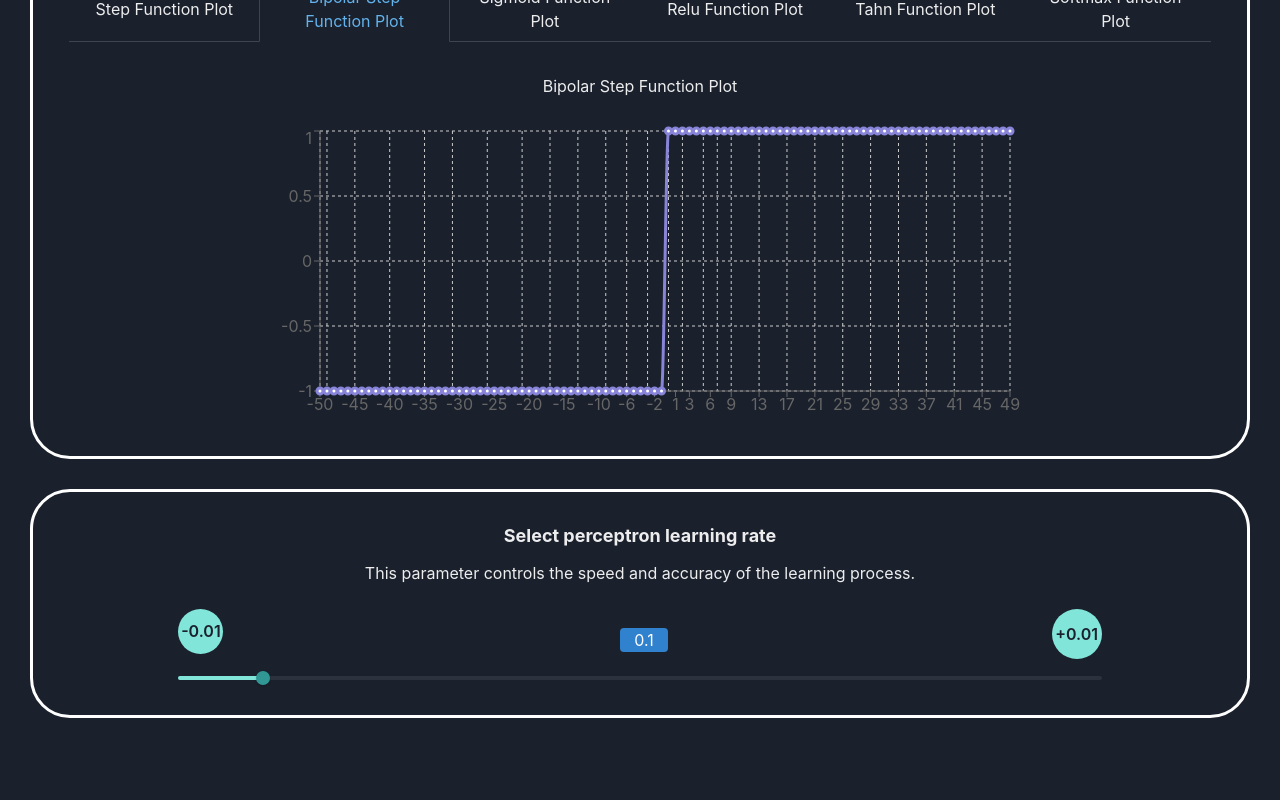
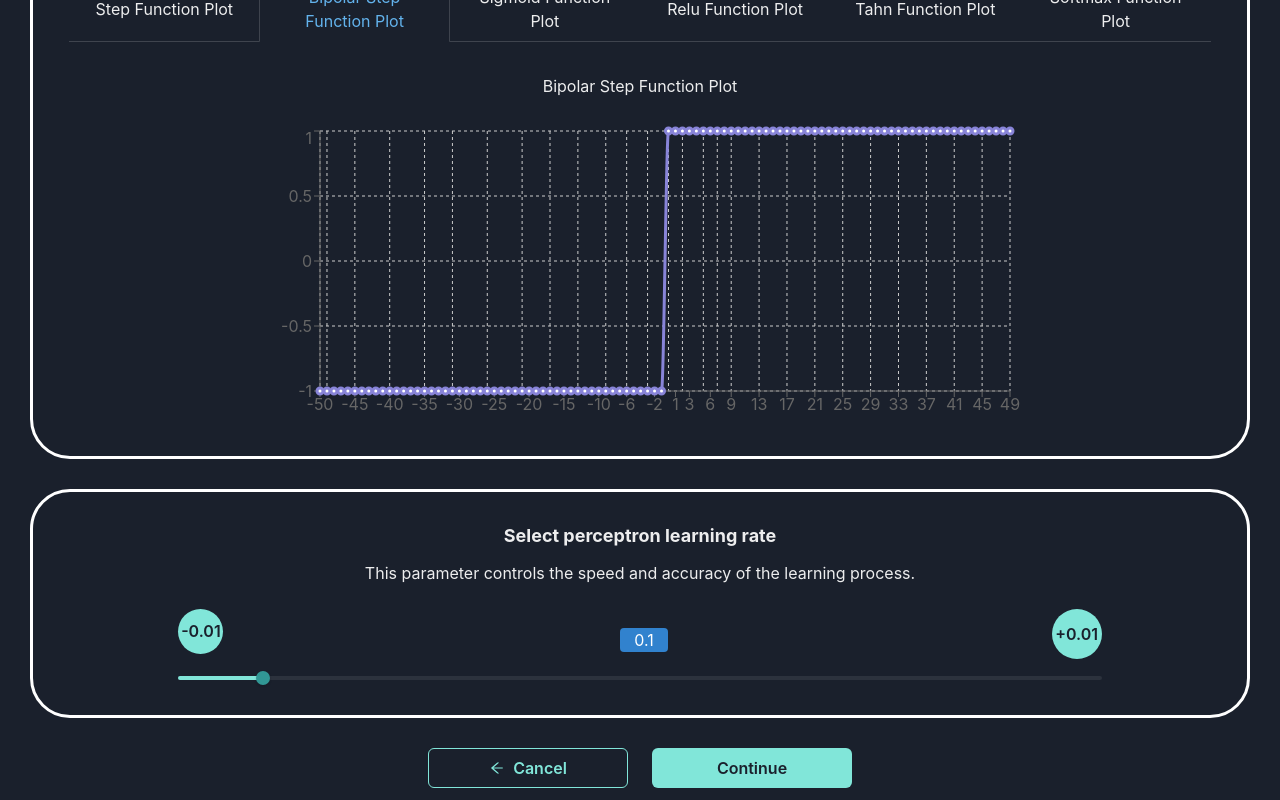
Before and after one commit to Lewoczegg/perceptron-simulation, a React (Vite) app: page /inputs in a window 1280 px wide. Shown: the part 503-1303 px from the top of the page. Before the commit the page ends 1251 px from the top, so only its background shows below. Built offline with nearby package versions, Linux system fonts and the light colour scheme.

Commit message:
Add navigation buttons

```diff
--- a/package.json
+++ b/package.json
@@ -16,6 +16,7 @@
     "framer-motion": "^10.12.10",
     "react": "^18.2.0",
     "react-dom": "^18.2.0",
+    "react-icons": "^4.8.0",
     "react-router-dom": "^6.11.1",
     "recharts": "^2.6.2"
   },
--- a/src/App.tsx
+++ b/src/App.tsx
@@ -3,6 +3,7 @@ import Header from "./components/Header";
 import FrontPage from "./components/FrontPage";
 import PerceptronInputs from "./components/PerceptronInputs";
 import { AnimatePresence } from "framer-motion";
+import PerceptronLearningVisualization from "./components/PerceptronLearningVisualization";
 
 function App() {
   const location = useLocation();
@@ -14,6 +15,10 @@ function App() {
         <Routes location={location} key={location.pathname}>
           <Route path="/" element={<FrontPage />} />
           <Route path="/inputs" element={<PerceptronInputs />} />
+          <Route
+            path="learning"
+            element={<PerceptronLearningVisualization />}
+          />
         </Routes>
       </AnimatePresence>
     </>
--- a/src/components/PerceptronInputs.tsx
+++ b/src/components/PerceptronInputs.tsx
@@ -3,6 +3,8 @@ import DataSeparation from "./DataSeparation";
 import { motion } from "framer-motion";
 import PerceptronActivationFuncions from "./PerceptronActivationFuncions";
 import PerceptronLearningRate from "./PerceptronLearningRate";
+import { Button, Flex, Icon } from "@chakra-ui/react";
+import { AiOutlineArrowLeft } from "react-icons/ai";
 
 const PerceptronInputs = () => {
   const [splitRatio, setSplitRatio] = useState(80);
@@ -29,6 +31,27 @@ const PerceptronInputs = () => {
           setLearningRate(parseFloat(value.toFixed(2)))
         }
       />
+      <Flex
+        direction={{ base: "column", md: "row-reverse" }}
+        gap={{ base: 2, md: 6 }}
+        align="center"
+        justify="center"
+        mb={3}
+      >
+        <Button as="a" width="200px" colorScheme="teal" href="/learning">
+          Continue
+        </Button>
+        <Button
+          as="a"
+          width="200px"
+          colorScheme="teal"
+          variant="outline"
+          href="/"
+          leftIcon={<Icon as={AiOutlineArrowLeft} />}
+        >
+          Cancel
+        </Button>
+      </Flex>
     </motion.div>
   );
 };
--- /dev/null
+++ b/src/components/PerceptronLearningVisualization.tsx
@@ -0,0 +1,5 @@
+const PerceptronLearningVisualization = () => {
+  return <div>PerceptronLearningVisualization</div>;
+};
+
+export default PerceptronLearningVisualization;
```
Also changed, not shown: 1 other file (tests, documents, lock files or other folders).
